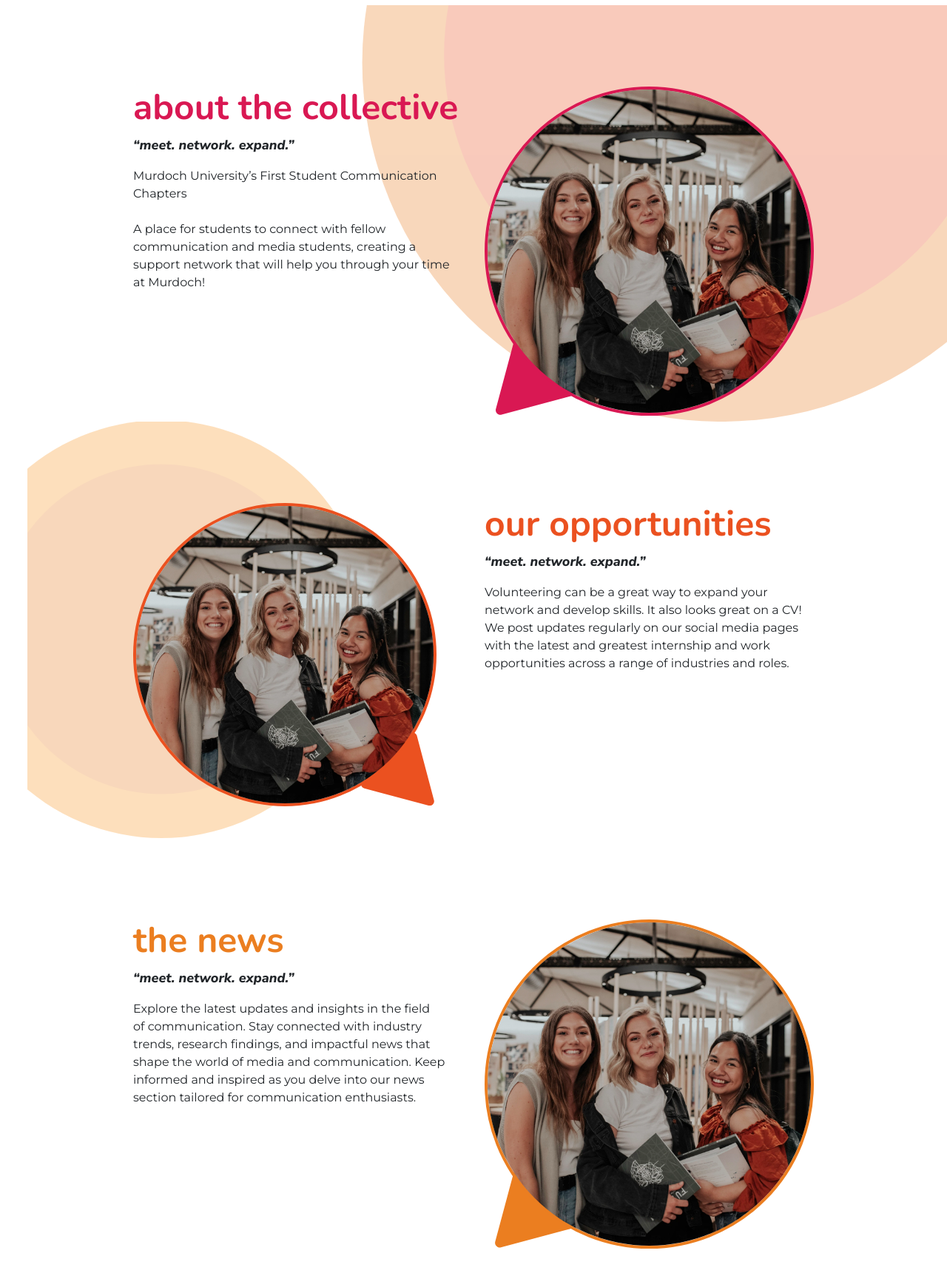
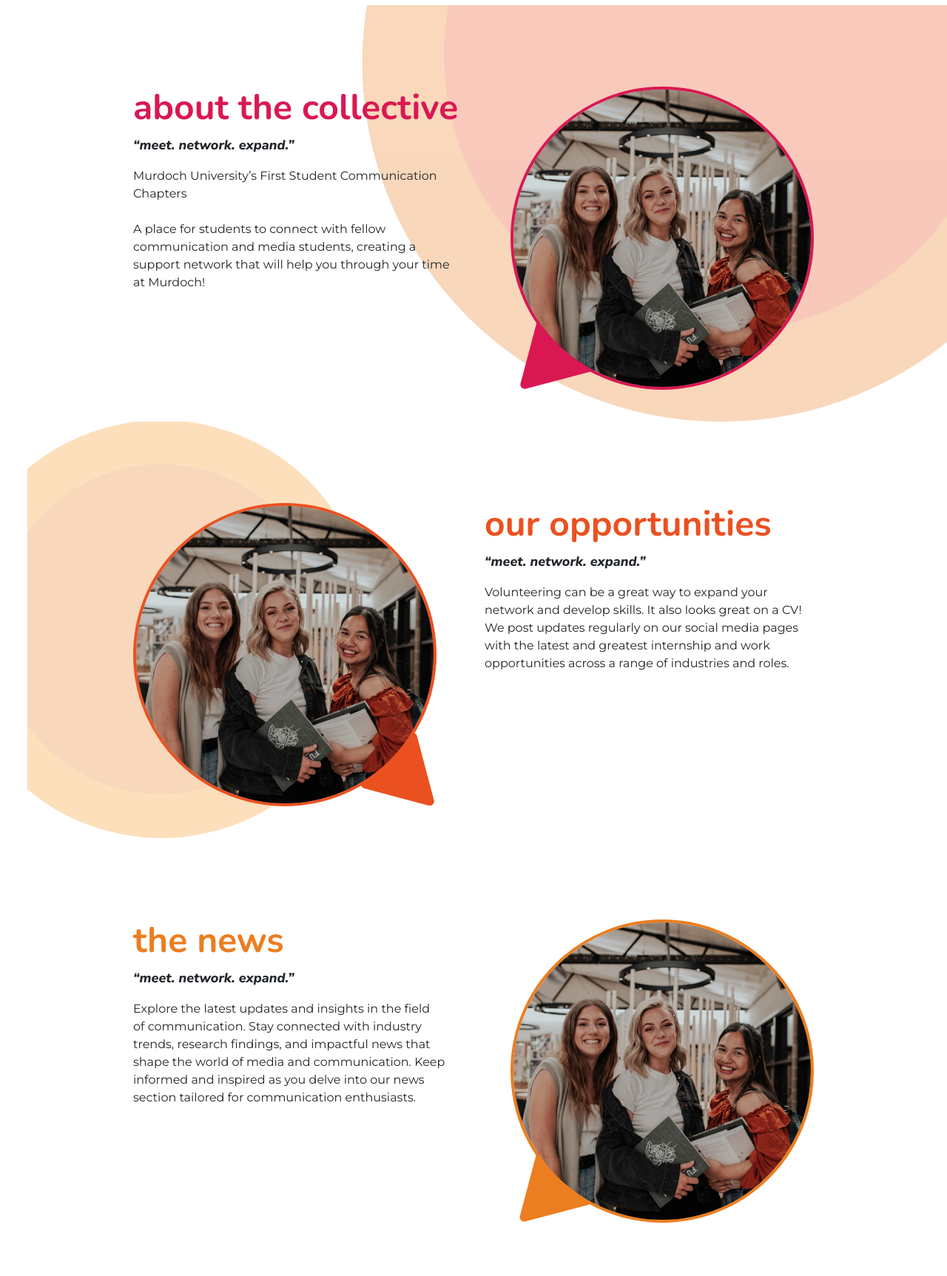
Before and after one commit to treytallent/Communications-Collective, a PHP site: page / in a window 1280 px wide. Shown: the part 300-2025 px from the top of the page at 74% size. After the commit the page ends 1953 px from the top, so only its background shows below. Run offline with PHP 8.4, Linux system fonts and the light colour scheme; some libraries are stand-ins or nearby versions.

Commit message:
syntax error on style index

```diff
--- a/style_index.css
+++ b/style_index.css
@@ -25,7 +25,7 @@
     padding-top: 110px;
 }
 
-. {
+.align-left {
     display: flex;
     justify-content: left;
     padding-left: 50px;
```
